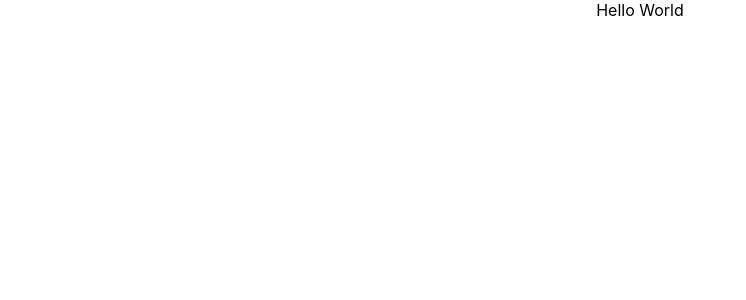
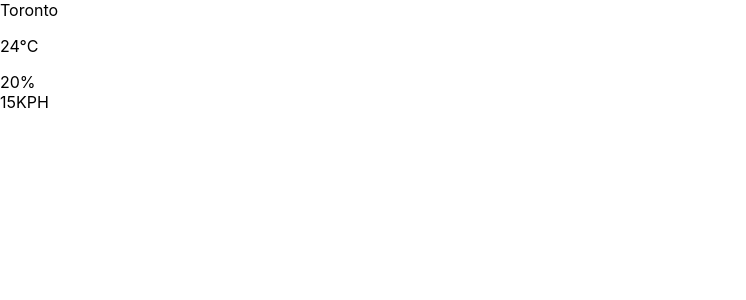
Before and after one commit to MHassan47/React-Weather-App, a React (Create React App) app: page / in a window 1280 px wide. Shown: the top 300 px of the page, without its empty margins (0-746 px from the left). Built offline with nearby package versions, Linux system fonts and the light colour scheme.

Commit message:
adds hardcoded weather data

```diff
--- a/src/App.js
+++ b/src/App.js
@@ -1,7 +1,26 @@
+import { useState } from "react";
 import "./App.css";
+import "./index";
+import axios from "axios";
 
+// const url = `https://api.openweathermap.org/data/2.5/weather?q=${cityName}&appid=${process.env.API_KEY}`;
 function App() {
-  return <div className="App">Hello World</div>;
+  const [location, setLocation] = useState();
+
+  return (
+    <div className="app">
+      <div className="container">
+        <div className="header">
+          <div className="location">Toronto</div>
+          <div className="temperature">
+            <p>24°C</p>
+          </div>
+          <div className="humidity">20%</div>
+          <div className="wind">15KPH</div>
+        </div>
+      </div>
+    </div>
+  );
 }
 
 export default App;
```
Also changed, not shown: 1 other file (tests, documents, lock files or other folders).
